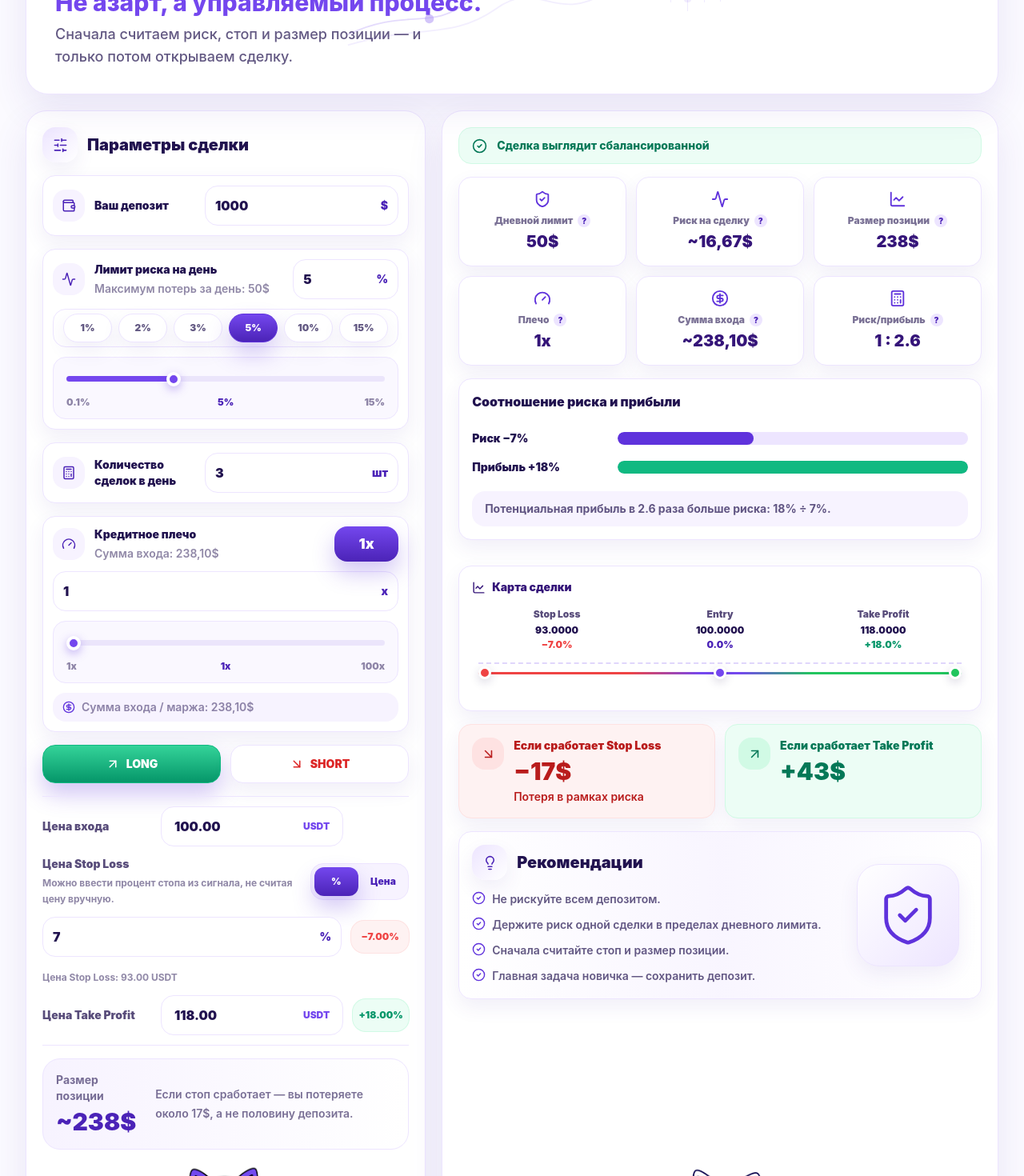
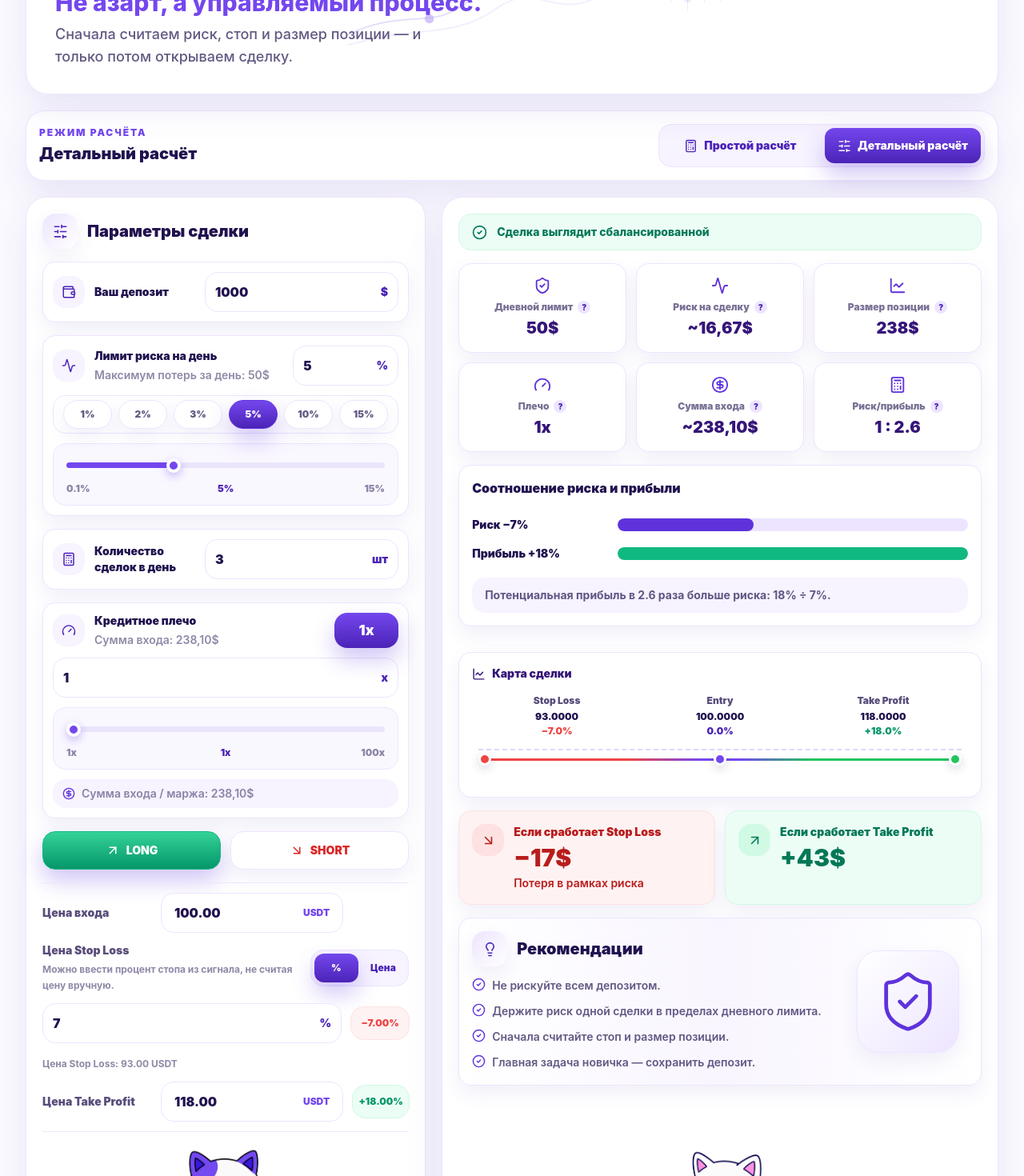
Before and after one commit to hvpex/fs-calculator, a React (Vite) app: page / in a window 1280 px wide. Shown: the part 280-1750 px from the top of the page at 80% size. Built offline with nearby package versions, Linux system fonts and the light colour scheme.

Commit message:
base calc

```diff
--- a/src/App.tsx
+++ b/src/App.tsx
@@ -25,6 +25,7 @@ import {
 
 type Direction = 'LONG' | 'SHORT';
 type StopInputMode = 'percent' | 'price';
+type CalculatorMode = 'simple' | 'detailed';
 
 type CalculationSnapshot = {
   deposit: number;
@@ -63,6 +64,7 @@ type HistoryItem = {
 const HISTORY_KEY = 'financial-freedom-risk-history';
 
 function App() {
+  const [calculatorMode, setCalculatorMode] = useState<CalculatorMode>('detailed');
   const [deposit, setDeposit] = useState(1000);
   const [dailyRiskPercent, setDailyRiskPercent] = useState(5);
   const [tradesPerDay, setTradesPerDay] = useState(3);
@@ -144,12 +146,23 @@ function App() {
     stopPercent,
     tradesPerDay,
   ]);
-
-  const isValid = errors.length === 0;
+  const simpleErrors = useMemo(() => {
+    const nextErrors: string[] = [];
+
+    if (deposit <= 0) nextErrors.push('Депозит должен быть больше 0.');
+    if (dailyRiskPercent <= 0) nextErrors.push('Лимит риска должен быть больше 0.');
+    if (tradesPerDay <= 0) nextErrors.push('Количество сделок должно быть больше 0.');
+    if (stopPercent <= 0) nextErrors.push('Процент стопа должен быть больше 0.');
+
+    return nextErrors;
+  }, [dailyRiskPercent, deposit, stopPercent, tradesPerDay]);
+
+  const activeErrors = calculatorMode === 'simple' ? simpleErrors : errors;
+  const isValid = activeErrors.length === 0;
   const leverageLabel = formatSelectedLeverage(calc.selectedLeverage);
   const riskPercentOfDeposit =
     deposit > 0 ? Math.max(0, (calc.riskPerTrade / deposit) * 100) : 0;
-  const isBalanced = isValid && calc.rr >= 1.5 && riskPercentOfDeposit <= 3;
+  const isBalanced = errors.length === 0 && calc.rr >= 1.5 && riskPercentOfDeposit <= 3;
 
   const updateStopPercent = (value: number) => {
     const nextPercent = Number.isFinite(value) ? value : 0;
@@ -273,11 +286,15 @@ function App() {
       <main className="mx-auto w-full max-w-[1280px] px-4 pb-10 pt-6 sm:px-6 lg:px-8">
         <Hero />
 
+        <CalculatorModeSwitch value={calculatorMode} onChange={setCalculatorMode} />
+
         <section
           id="calculator"
           className="grid gap-5 lg:grid-cols-[0.92fr_1.28fr]"
           aria-label="Калькулятор сделки"
         >
+          {calculatorMode === 'detailed' ? (
+            <>
               <CalculatorPanel
                 calc={calc}
                 dailyRiskPercent={dailyRiskPercent}
@@ -306,9 +323,28 @@ function App() {
                 calc={calc}
                 direction={direction}
                 isBalanced={isBalanced}
-            isValid={isValid}
+                isValid={errors.length === 0}
                 leverageLabel={leverageLabel}
               />
+            </>
+          ) : (
+            <>
+              <SimpleCalculatorPanel
+                calc={calc}
+                dailyRiskPercent={dailyRiskPercent}
+                deposit={deposit}
+                errors={simpleErrors}
+                setDailyRiskPercent={setDailyRiskPercent}
+                setDeposit={setDeposit}
+                setStopPercent={updateStopPercent}
+                setTradesPerDay={setTradesPerDay}
+                stopPercent={stopPercent}
+                tradesPerDay={tradesPerDay}
+              />
+
+              <SimpleResultsPanel calc={calc} isValid={simpleErrors.length === 0} />
+            </>
+          )}
         </section>
 
         <HistorySection
@@ -482,6 +518,45 @@ function Hero() {
         <p className="mt-2 max-w-full text-base font-medium leading-7 text-ink/70 sm:max-w-[520px] sm:text-lg">
           Сначала считаем риск, стоп и размер позиции — и только потом открываем сделку.
         </p>
+      </div>
+    </section>
+  );
+}
+
+function CalculatorModeSwitch({
+  onChange,
+  value,
+}: {
+  onChange: (value: CalculatorMode) => void;
+  value: CalculatorMode;
+}) {
+  return (
+    <section className="mode-switch-card" aria-label="Режим калькулятора">
+      <div>
+        <p>Режим расчёта</p>
+        <h2>{value === 'simple' ? 'Простой расчёт' : 'Детальный расчёт'}</h2>
+      </div>
+      <div className="mode-switch-tabs" role="tablist" aria-label="Выбор режима расчёта">
+        <button
+          type="button"
+          role="tab"
+          aria-selected={value === 'simple'}
+          className={value === 'simple' ? 'active' : ''}
+          onClick={() => onChange('simple')}
+        >
+          <Calculator size={17} />
+          Простой расчёт
+        </button>
+        <button
+          type="button"
+          role="tab"
+          aria-selected={value === 'detailed'}
+          className={value === 'detailed' ? 'active' : ''}
+          onClick={() => onChange('detailed')}
+        >
+          <SlidersHorizontal size={17} />
+          Детальный расчёт
+        </button>
       </div>
     </section>
   );
@@ -621,18 +696,83 @@ function CalculatorPanel({
           </div>
         )}
 
-        <div className="result-band">
-          <div>
-            <p className="text-sm font-bold text-ink/60">Размер позиции</p>
-            <p className="mt-1 text-3xl font-black text-brand-700">
-              {formatApproxMoney(calc.positionSize)}
-            </p>
-          </div>
-          <p className="max-w-[300px] text-sm font-semibold leading-6 text-ink/60">
-            Если стоп сработает — вы потеряете около {formatMoney(calc.riskPerTrade)}, а не
-            половину депозита.
-          </p>
-        </div>
+        <CatSticker alt="Котик с блокнотом" image="/kotik.png" tone="left" />
+      </div>
+    </article>
+  );
+}
+
+function SimpleCalculatorPanel({
+  calc,
+  dailyRiskPercent,
+  deposit,
+  errors,
+  setDailyRiskPercent,
+  setDeposit,
+  setStopPercent,
+  setTradesPerDay,
+  stopPercent,
+  tradesPerDay,
+}: {
+  calc: Calc;
+  dailyRiskPercent: number;
+  deposit: number;
+  errors: string[];
+  setDailyRiskPercent: (value: number) => void;
+  setDeposit: (value: number) => void;
+  setStopPercent: (value: number) => void;
+  setTradesPerDay: (value: number) => void;
+  stopPercent: number;
+  tradesPerDay: number;
+}) {
+  return (
+    <article className="panel-card calculator-panel">
+      <PanelHeading icon={<Calculator size={19} />} title="Параметры сделки" />
+
+      <div className="calculator-panel-body">
+        <FieldRow icon={<Wallet size={18} />} label="Ваш депозит">
+          <AmountInput
+            min={0}
+            step={50}
+            suffix="$"
+            value={deposit}
+            onChange={setDeposit}
+          />
+        </FieldRow>
+
+        <DailyRiskControl
+          dailyRiskAmount={calc.dailyRiskAmount}
+          value={dailyRiskPercent}
+          onChange={setDailyRiskPercent}
+        />
+
+        <FieldRow icon={<Calculator size={18} />} label="Количество сделок в день">
+          <AmountInput
+            min={1}
+            step={1}
+            suffix="шт"
+            value={tradesPerDay}
+            onChange={setTradesPerDay}
+          />
+        </FieldRow>
+
+        <FieldRow icon={<SlidersHorizontal size={18} />} label="% стопа в сделке">
+          <AmountInput
+            min={0}
+            step={0.1}
+            suffix="%"
+            value={stopPercent}
+            onChange={setStopPercent}
+          />
+        </FieldRow>
+
+        {errors.length > 0 && (
+          <div className="rounded-2xl border border-red-100 bg-red-50 px-4 py-3 text-sm font-semibold text-red-700">
+            {errors.map((error) => (
+              <p key={error}>{error}</p>
+            ))}
+          </div>
+        )}
 
         <CatSticker alt="Котик с блокнотом" image="/kotik.png" tone="left" />
       </div>
@@ -757,6 +897,35 @@ function ResultsPanel({
         </div>
         <div className="shield-visual" aria-hidden="true">
           <ShieldCheck size={82} strokeWidth={1.4} />
+        </div>
+      </section>
+
+      <CatSticker alt="Кошечка с листом" image="/kissa.png" tone="right" />
+    </article>
+  );
+}
+
+function SimpleResultsPanel({ calc, isValid }: { calc: Calc; isValid: boolean }) {
+  return (
+    <article className="panel-card results-panel simple-results-panel">
+      <div
+        className={`mb-4 inline-flex w-full items-center gap-3 rounded-2xl border px-4 py-3 text-sm font-extrabold ${
+          isValid
+            ? 'border-emerald-100 bg-emerald-50 text-emerald-700'
+            : 'border-amber-100 bg-amber-50 text-amber-700'
+        }`}
+      >
+        {isValid ? <CheckCircle2 size={19} /> : <CircleAlert size={19} />}
+        {isValid ? 'Расчёт готов' : 'Проверьте базовые параметры'}
+      </div>
+
+      <section className="simple-result-hero">
+        <span className="simple-result-icon">
+          <CircleDollarSign size={30} />
+        </span>
+        <div>
+          <p>Объём позиции / сумма входа</p>
+          <strong>{formatApproxPreciseMoney(calc.positionSize)}</strong>
         </div>
       </section>
 
@@ -1945,10 +2114,6 @@ function formatPreciseMoney(value: number) {
   })}$`;
 }
 
-function formatApproxMoney(value: number) {
-  return `~${formatMoney(value)}`;
-}
-
 function formatApproxPreciseMoney(value: number) {
   return `~${formatPreciseMoney(value)}`;
 }
--- a/src/index.css
+++ b/src/index.css
@@ -62,6 +62,30 @@ button {
 
   .panel-card {
     @apply rounded-[26px] border border-brand-100 bg-white p-4 shadow-card sm:p-5;
+  }
+
+  .mode-switch-card {
+    @apply mb-5 flex flex-col gap-3 rounded-[24px] border border-brand-100 bg-white p-3 shadow-card sm:flex-row sm:items-center sm:justify-between sm:p-4;
+  }
+
+  .mode-switch-card p {
+    @apply text-xs font-black uppercase tracking-[0.16em] text-brand-500;
+  }
+
+  .mode-switch-card h2 {
+    @apply mt-1 text-xl font-black text-ink;
+  }
+
+  .mode-switch-tabs {
+    @apply grid gap-2 rounded-2xl border border-brand-100 bg-brand-50 p-1 sm:grid-cols-2;
+  }
+
+  .mode-switch-tabs button {
+    @apply inline-flex min-h-11 items-center justify-center gap-2 rounded-xl px-4 text-sm font-black text-brand-700 transition hover:bg-white;
+  }
+
+  .mode-switch-tabs button.active {
+    @apply bg-gradient-to-b from-brand-500 to-brand-700 text-white shadow-button;
   }
 
   .calculator-panel,
@@ -328,10 +352,6 @@ button {
     @apply border-brand-600 bg-gradient-to-b from-brand-500 to-brand-700 text-white shadow-button;
   }
 
-  .result-band {
-    @apply flex flex-col gap-3 rounded-[22px] border border-brand-100 bg-gradient-to-r from-brand-50 to-white p-4 sm:flex-row sm:items-center sm:justify-between;
-  }
-
   .cat-sticker-wrap {
     @apply relative mt-auto flex shrink-0 items-end justify-center overflow-hidden px-0 pt-0;
     margin-bottom: -1rem;
@@ -429,6 +449,26 @@ button {
 
   .scenario-card.success > span {
     @apply bg-emerald-100;
+  }
+
+  .simple-results-panel {
+    @apply justify-between;
+  }
+
+  .simple-result-hero {
+    @apply flex flex-col gap-4 rounded-[26px] border border-brand-100 bg-gradient-to-br from-brand-600 to-brand-800 p-5 text-white shadow-button sm:flex-row sm:items-center;
+  }
+
+  .simple-result-icon {
+    @apply inline-flex h-16 w-16 shrink-0 items-center justify-center rounded-[22px] bg-white/15 text-white ring-1 ring-white/20;
+  }
+
+  .simple-result-hero p {
+    @apply text-sm font-black text-white/75;
+  }
+
+  .simple-result-hero strong {
+    @apply mt-2 block text-4xl font-black leading-none sm:text-5xl;
   }
 
   .education-row {
```
Lines whose indentation alone changed are shown as unchanged.
